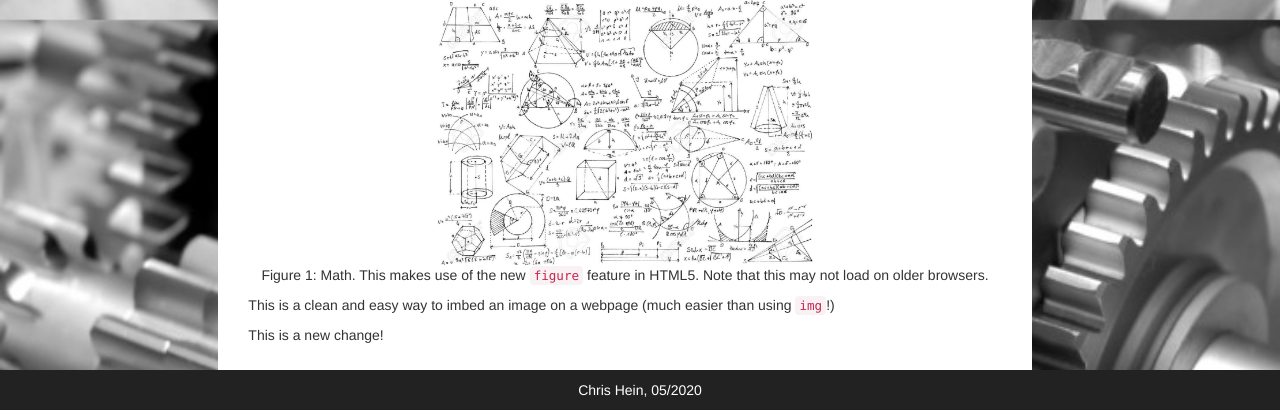
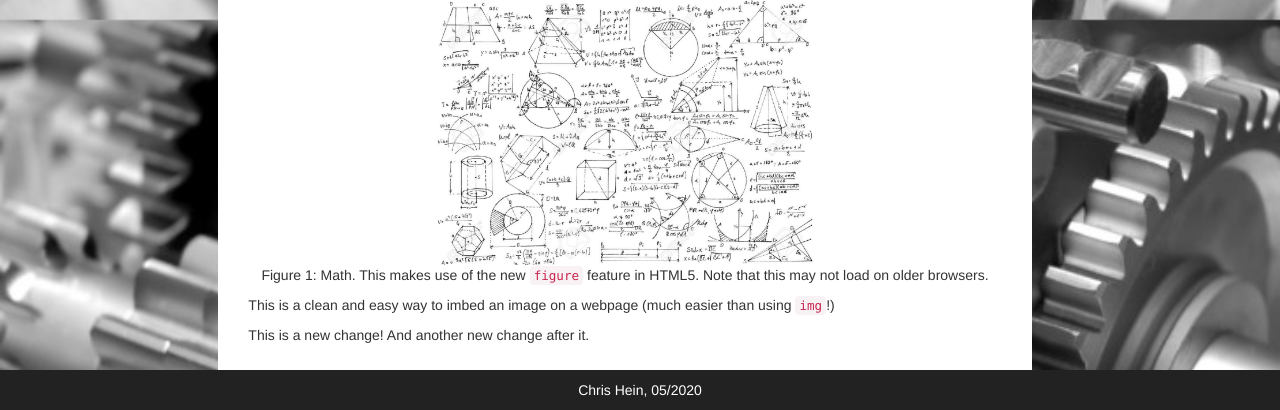
Before and after one commit to ChrisHein25/website, a Flask app: page / in a window 1280 px wide. Shown: the part 749-1159 px from the top of the page. Run offline with Flask 2, Linux system fonts and the light colour scheme; some libraries are stand-ins or nearby versions.

Commit message:
comment on html

```diff
--- a/templates/index.html
+++ b/templates/index.html
@@ -40,7 +40,7 @@
 
   <p>This is a clean and easy way to imbed an image on a webpage (much easier than using <code>img</code>!)</p>
 
-  <p>This is a new change!</p>
+  <p>This is a new change! And another new change after it.</p>
 </div>
 {% endblock %}
 
```
